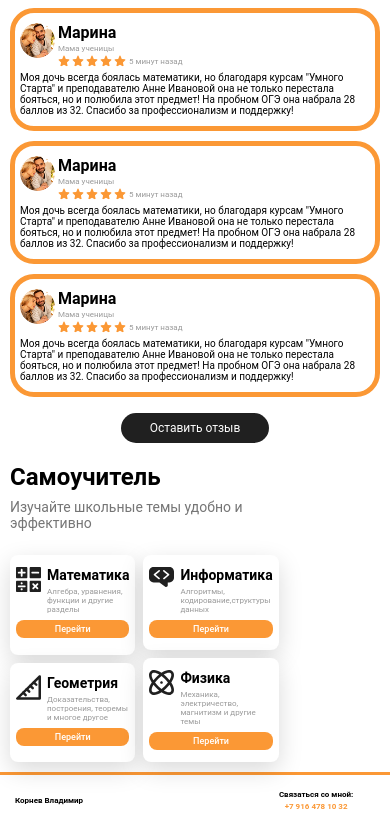
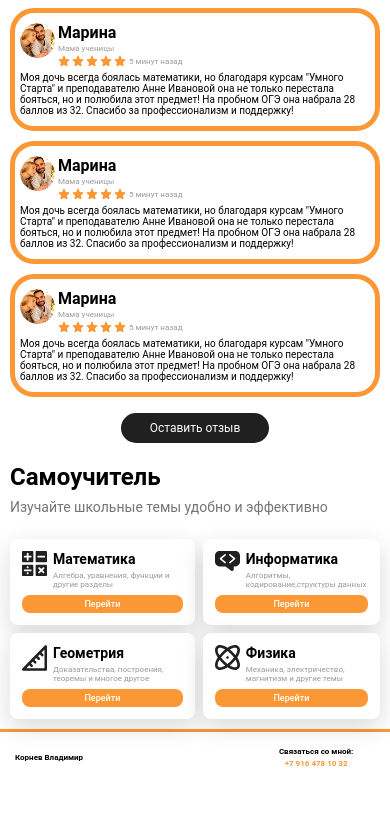
Before and after one commit to stre1z9/kornev, a plain HTML site: page index.html in a window 390 px wide. Shown: the part 1564-2390 px from the top of the page. After the commit the page ends 2347 px from the top, so only its background shows below. Drawn offline with Linux system fonts and the light colour scheme; a web font is replaced by a local one.

Commit message:
Update style.css

```diff
--- a/style/style.css
+++ b/style/style.css
@@ -712,6 +712,7 @@ footer .bbb .aaa .number {
     gap: 40px;
   }
   main .tutor-sam .container .left {
+    width: 100%;
     gap: 24px;
   }
   main .tutor-sam .container .left .zag {
@@ -730,7 +731,7 @@ footer .bbb .aaa .number {
     gap: 8px;
   }
   main .tutor-sam .container .left .edu .cont .conedu {
-    padding: 12px 6px;
+    padding: 12px 12px;
     border-radius: 8px;
     height: 100%;
   }
```
